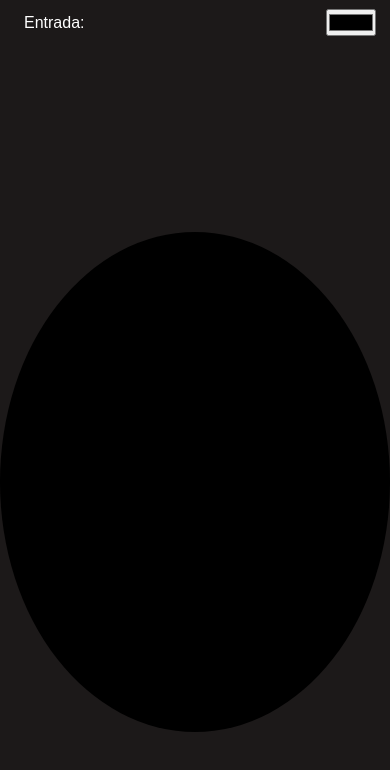
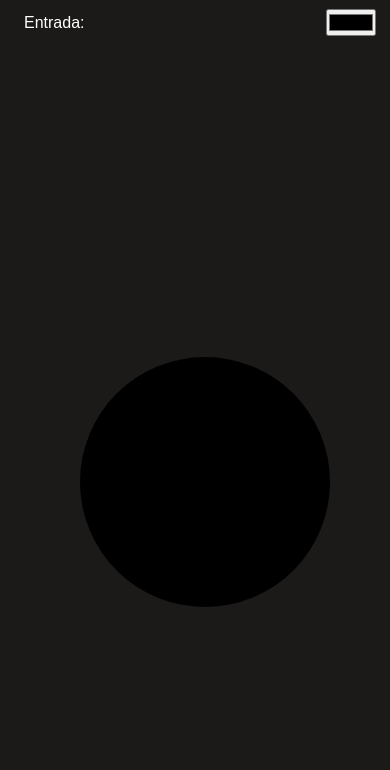
Before and after one commit to riandeoliveira/vetores-arrays, a plain HTML site: page index.html in a window 390 px wide. Shown: the part 94-864 px from the top of the page. Drawn offline with Linux system fonts and the light colour scheme.

Commit message:
feat: minor changes

```diff
--- a/index.html
+++ b/index.html
@@ -73,6 +73,14 @@
                 animation-timing-function: cubic-bezier(0, 0, 0.2, 1);
             }
         }
+
+        @media (max-width: 500px) {
+            .box {
+                width: 250px;
+                height: 250px;
+                margin-left: 20px;
+            }
+        }
     </style>
 </head>
 <body>
```
